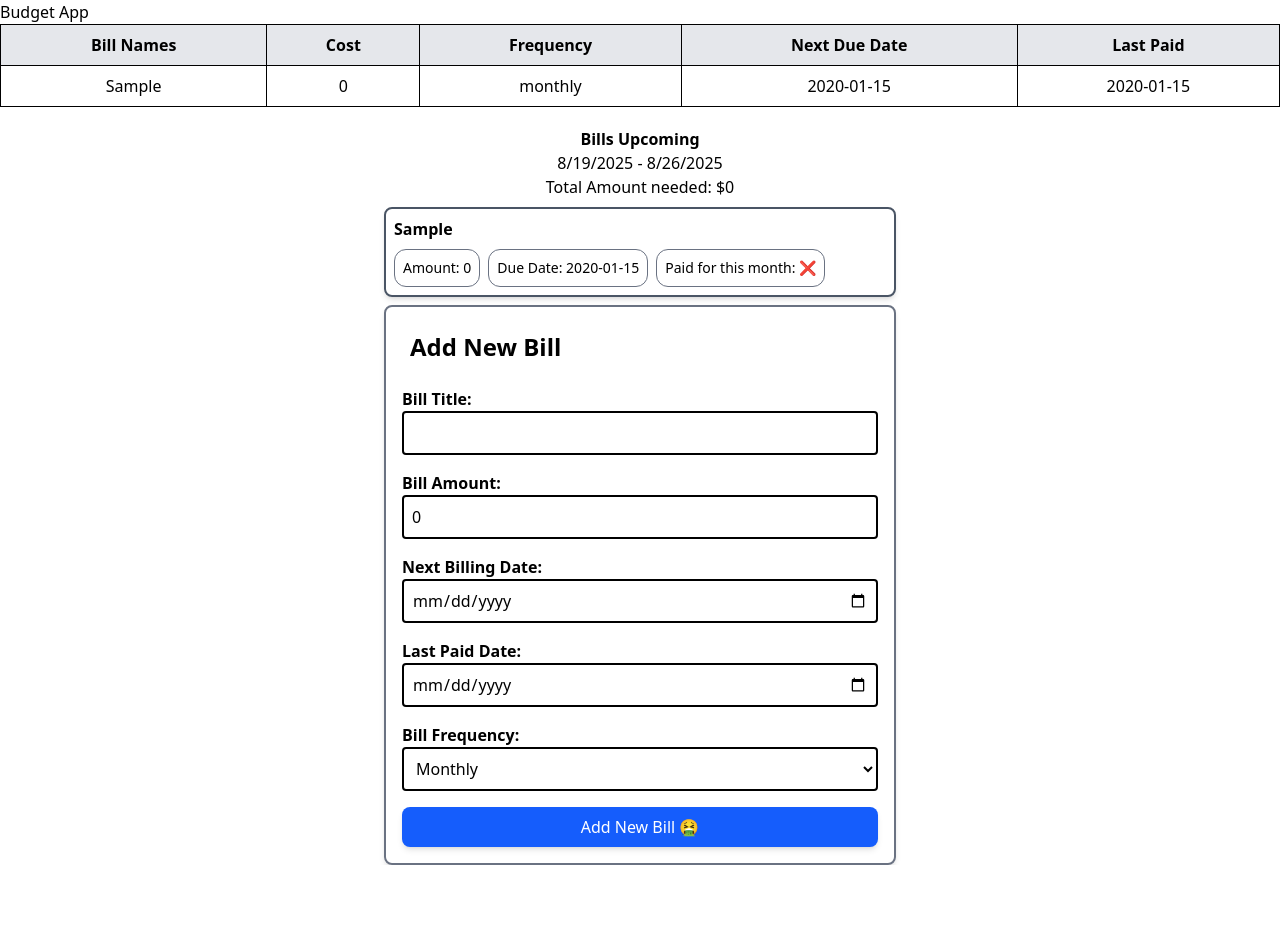
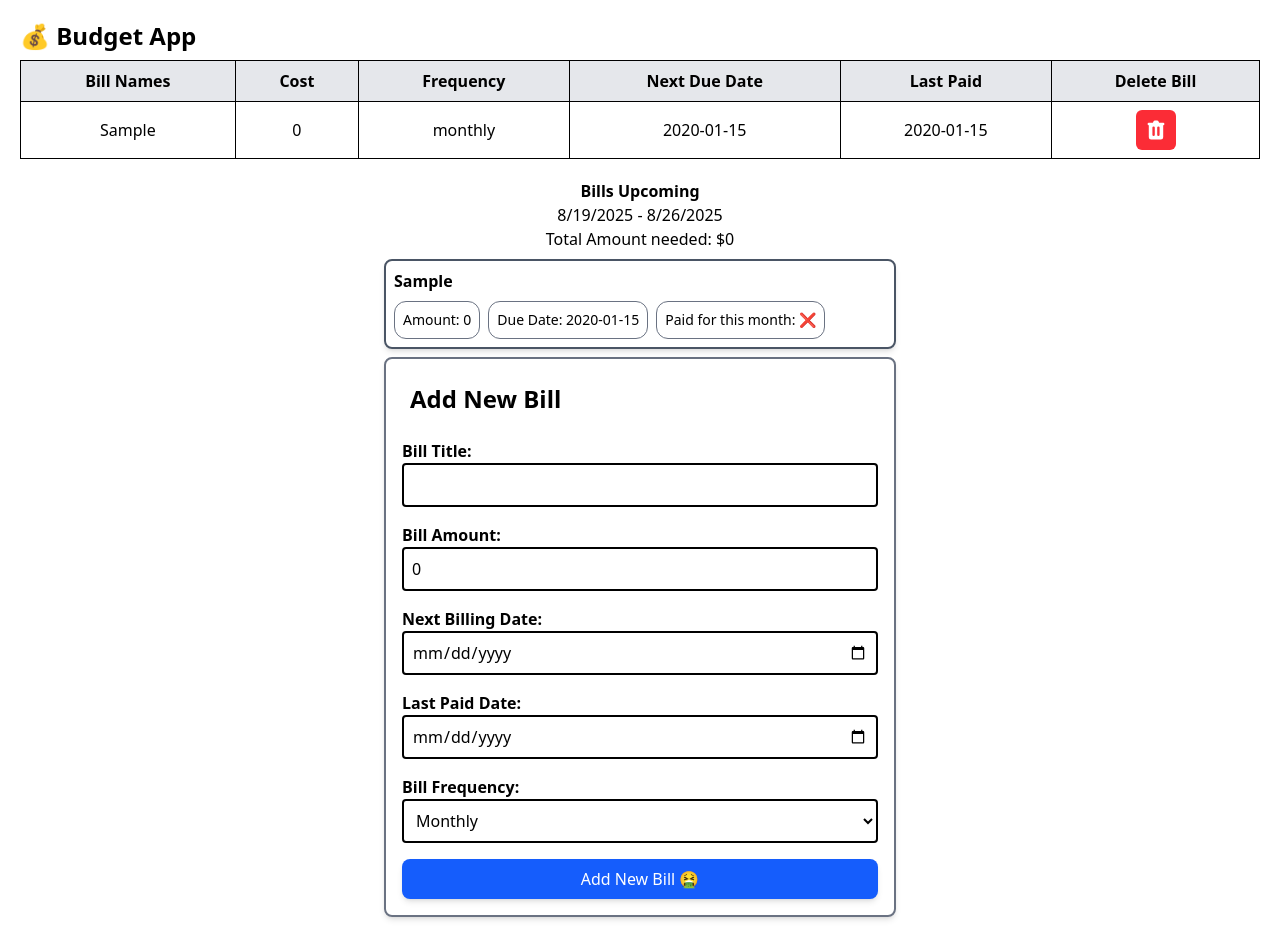
Before and after one commit to NMasters52/budget-app, a React (Vite) app: page / in a window 1280 px wide. Both pictures are taken after typing "Sample", "2020-01-15", "2020-01-15" into the empty fields and a click on the button "Add New Bill 🤮". Before the commit the page ends 865 px from the top, so only its background shows below. Built offline with nearby package versions, Linux system fonts and the light colour scheme.

Commit message:
feat(delete) add ability to delete a note

```diff
--- a/package.json
+++ b/package.json
@@ -13,6 +13,7 @@
     "@tailwindcss/vite": "^4.1.12",
     "react": "^19.1.1",
     "react-dom": "^19.1.1",
+    "react-icons": "^5.5.0",
     "tailwindcss": "^4.1.12",
     "uuid": "^11.1.0"
   },
--- a/src/App.jsx
+++ b/src/App.jsx
@@ -28,12 +28,12 @@ const App = () => {
   }, [bills])
 
   return (
-    <div className="">
-      <h1>Budget App</h1>
-      <BillsTable bills={bills} />
+    <main className="p-5 w-max-xl">
+      <h1 className="text-2xl font-black mb-2">💰 Budget App</h1>
+      <BillsTable bills={bills} setBills={setBills} />
       <BillsList bills={bills} today={today} weekFromToday={weekFromToday} />
       <AddBills bills={bills} setBills={setBills} today={today} />
-    </div>
+    </main>
   )
 }
 
--- a/src/components/BillsTable.jsx
+++ b/src/components/BillsTable.jsx
@@ -1,7 +1,8 @@
 import React from 'react'
+import DeleteBills from '../services/DeleteBills'
 
 
-const BillsTable = ({ bills }) => {
+const BillsTable = ({ bills, setBills }) => {
 
   return (
     <table className="table-auto w-full border-collapse border border-black">
@@ -12,6 +13,7 @@ const BillsTable = ({ bills }) => {
           <th className="text-center px-4 py-2 bg-gray-200 border border-black">Frequency</th>
           <th className="text-center px-4 py-2 bg-gray-200 border border-black">Next Due Date</th>
           <th className="text-center px-4 py-2 bg-gray-200 border border-black">Last Paid</th>
+          <th className="text-center px-4 py-2 bg-gray-200 border border-black">Delete Bill</th>
         </tr>
       </thead>
         <tbody>
@@ -23,6 +25,7 @@ const BillsTable = ({ bills }) => {
                 <td className="text-center px-4 py-2 border border-black">{bill.frequency}</td>
                 <td className="text-center px-4 py-2 border border-black">{bill.nextDue}</td>
                 <td className="text-center px-4 py-2 border border-black">{bill.lastPaid}</td>
+                <td className="text-center px-4 py-2 border border-black"> <DeleteBills billID={bill.id} bills={bills} setBills={setBills} /> </td>
               </tr>
             ))
           ) :
--- /dev/null
+++ b/src/services/DeleteBills.jsx
@@ -0,0 +1,16 @@
+import {  HiTrash } from 'react-icons/hi';
+
+const DeleteBills = ({ billID, bills, setBills }) => {
+
+    const onDelete = () => {
+        setBills(bills.filter(bill => billID !== bill.id))
+    }
+
+  return (
+    <button onClick={onDelete} className="bg-red-500 hover:bg-red-400 text-white text-2xl p-2 rounded-md cursor-pointer">
+         < HiTrash />
+    </button>
+  )
+}
+
+export default DeleteBills
```
Also changed, not shown: 1 other file (tests, documents, lock files or other folders).
